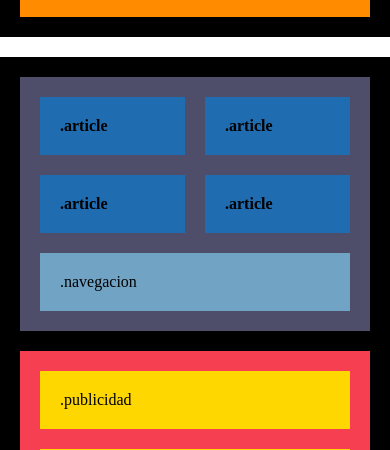
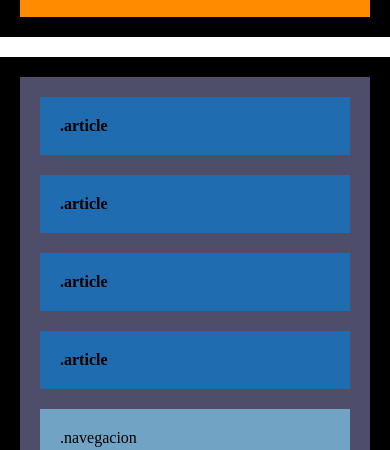
Before and after one commit to basantades/S1.1.-HTML-i-CSS-amb-Flex, a plain HTML site: page index.html in a window 390 px wide. Shown: the part 394-844 px from the top of the page. Drawn offline with Linux system fonts and the light colour scheme.

Commit message:
Exercici 3 - versio mobile

```diff
--- a/css/styles.css
+++ b/css/styles.css
@@ -135,3 +135,10 @@
         flex-direction: column;
     }
 }
+
+@media screen and (max-width: 767px) {
+    .articulos {
+        display: flex;
+        flex-direction: column;
+      }
+}
```
